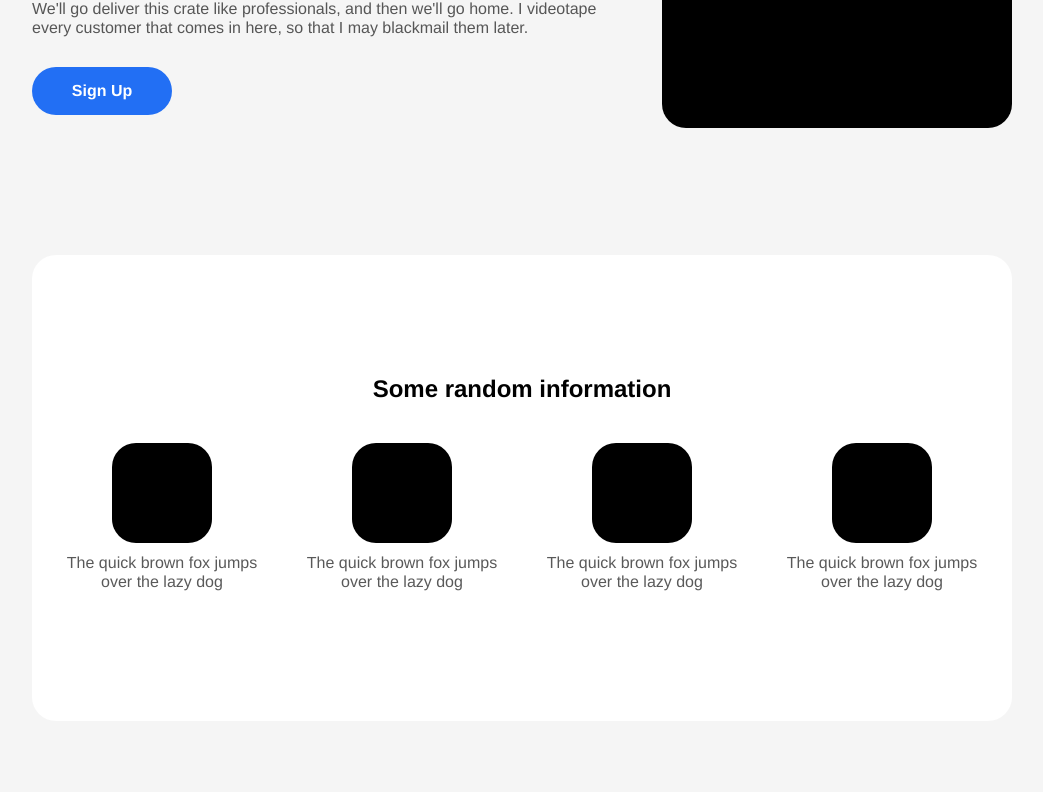
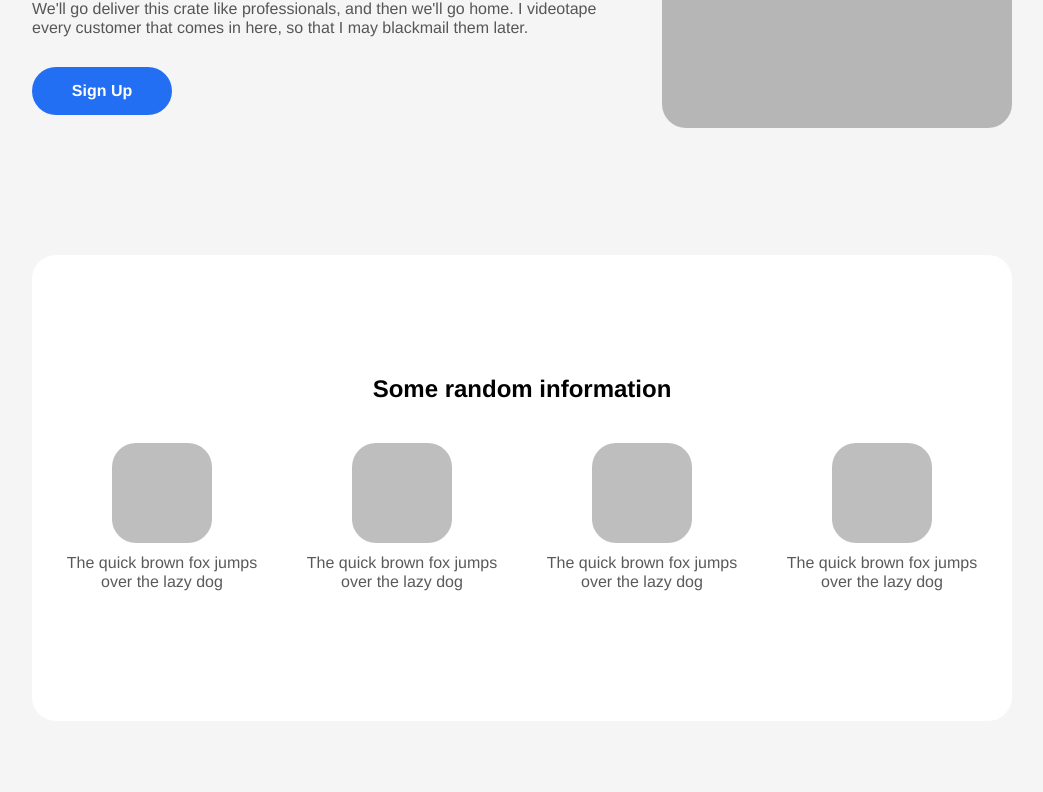
Before and after one commit to falsumit/odin-landing-page, a plain HTML site: page index.html in a window 1280 px wide. Shown: the part 239-1031 px from the top of the page, without its empty margins (118-1161 px from the left). Drawn offline with Linux system fonts and the light colour scheme.

Commit message:
Adjusted hero image and grid icons.

```diff
--- a/style.css
+++ b/style.css
@@ -103,6 +103,7 @@ section#hero {
     width: 100%;
     min-width: 300px;
     border-radius: 24px;
+    opacity: 25%;
 }
 
 button.sign-up {
@@ -160,6 +161,7 @@ button.sign-up:hover {
     margin: 0 auto;
     margin-bottom: 10px;
     border-radius: 24px;
+    opacity: 25%;
 }
 
 .quote-section {
```
